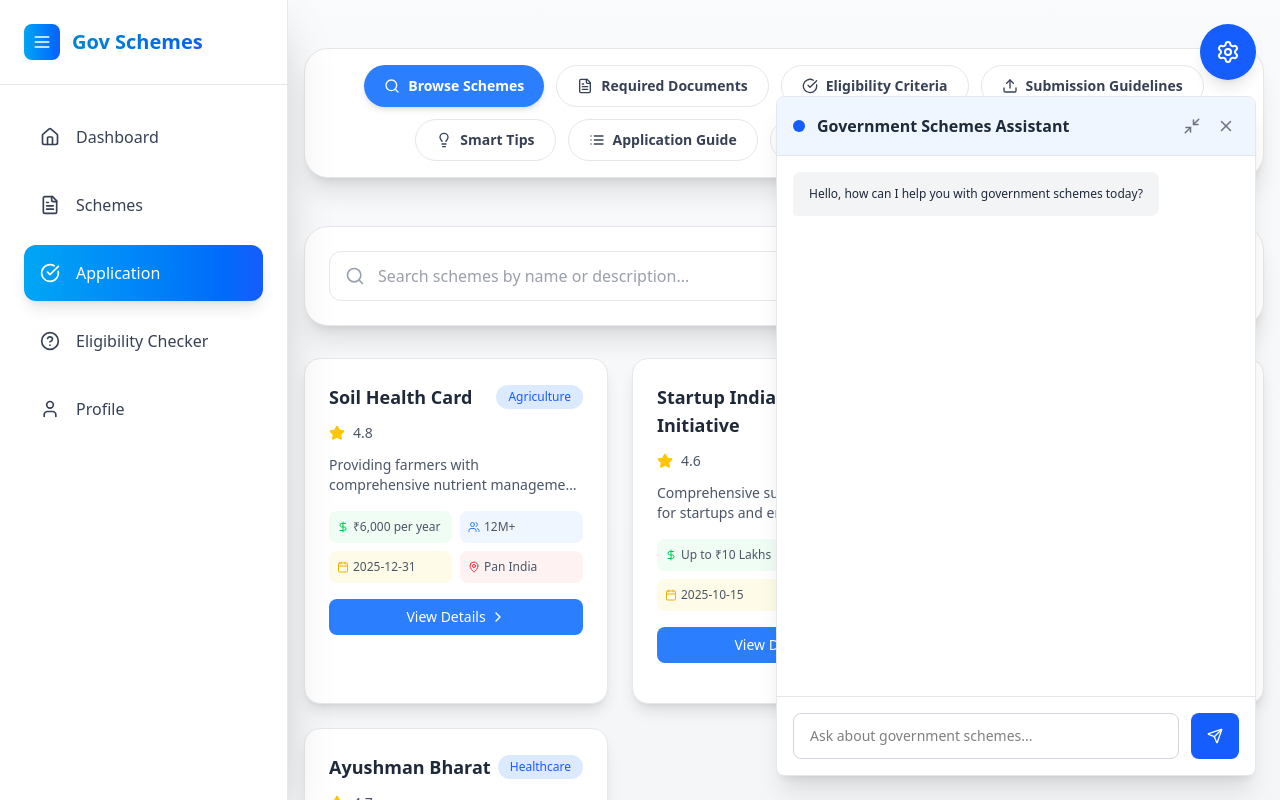
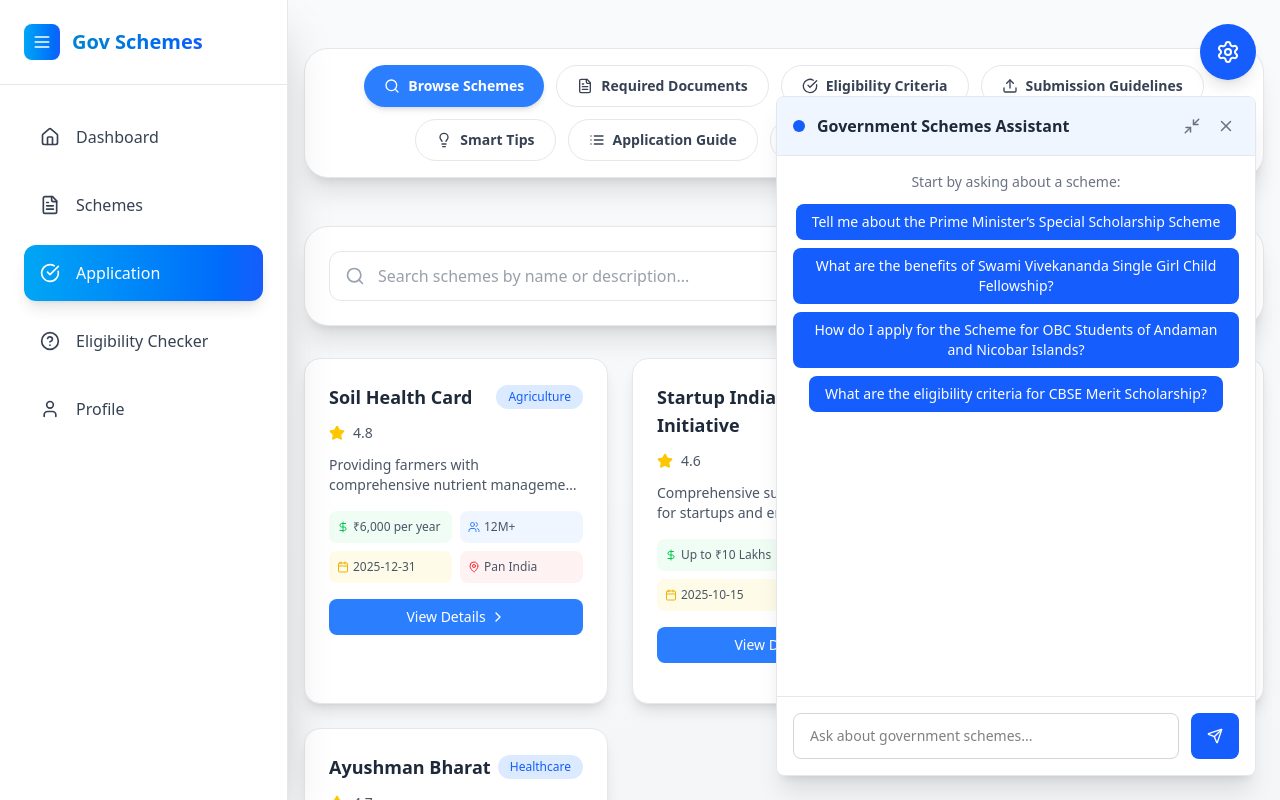
Before and after one commit to kanishkhaa/Mini-Project, a React (Vite) app in the folder frontend/: page /application in a window 1280 px wide. Both pictures are taken after a click on the button 1226 px from the left and 746 px from the top of the page. Built offline with nearby package versions, Linux system fonts and the light colour scheme.

Commit message:
chatbot update

```diff
--- a/frontend/src/components/Chatbot.jsx
+++ b/frontend/src/components/Chatbot.jsx
@@ -90,7 +90,6 @@ const Chatbot = () => {
       <div className={`bg-white rounded-lg shadow-xl border border-gray-200 transition-all duration-300 flex flex-col ${
         isMinimized ? 'w-80 h-16' : 'w-[480px] h-[680px]'
       }`}>
-        {/* Header */}
         <div className="bg-blue-50 border-b border-gray-200 p-4 rounded-t-lg flex items-center justify-between flex-shrink-0">
           <div className="flex items-center space-x-3">
             <div className="w-3 h-3 bg-blue-600 rounded-full"></div>
@@ -114,28 +113,70 @@ const Chatbot = () => {
 
         {!isMinimized && (
           <>
-            {/* Messages */}
             <div className="flex-1 overflow-y-auto p-4 space-y-4 min-h-0">
-              {messages.map((message) => (
+              {messages.length === 1 ? (
+                <div className="text-center text-gray-500 space-y-3">
+                  <p className="text-sm">Start by asking about a scheme:</p>
+                  <div className="flex flex-col items-center space-y-2">
+                    <button
+                      onClick={() => setInputValue('Tell me about the Prime Minister’s Special Scholarship Scheme') && handleSend()}
+                      className="px-4 py-2 rounded-lg text-sm font-medium text-white bg-blue-600 hover:bg-blue-700 transition-colors"
+                    >
+                      Tell me about the Prime Minister’s Special Scholarship Scheme
+                    </button>
+                    <button
+                      onClick={() => setInputValue('What are the benefits of Swami Vivekananda Single Girl Child Fellowship?') && handleSend()}
+                      className="px-4 py-2 rounded-lg text-sm font-medium text-white bg-blue-600 hover:bg-blue-700 transition-colors"
+                    >
+                      What are the benefits of Swami Vivekananda Single Girl Child Fellowship?
+                    </button>
+                    <button
+                      onClick={() => setInputValue('How do I apply for the Scheme for OBC Students of Andaman and Nicobar Islands?') && handleSend()}
+                      className="px-4 py-2 rounded-lg text-sm font-medium text-white bg-blue-600 hover:bg-blue-700 transition-colors"
+                    >
+                      How do I apply for the Scheme for OBC Students of Andaman and Nicobar Islands?
+                    </button>
+                    <button
+                      onClick={() => setInputValue('What are the eligibility criteria for CBSE Merit Scholarship?') && handleSend()}
+                      className="px-4 py-2 rounded-lg text-sm font-medium text-white bg-blue-600 hover:bg-blue-700 transition-colors"
+                    >
+                      What are the eligibility criteria for CBSE Merit Scholarship?
+                    </button>
+                  </div>
+                </div>
+              ) : (
+                messages.map((message) => (
                   <div
                     key={message.id}
                     className={`flex ${message.isBot ? 'justify-start' : 'justify-end'}`}
                   >
                     <div
-                    className={`max-w-sm px-4 py-3 rounded-lg ${
+                      className={`max-w-sm px-4 py-3 rounded-lg whitespace-pre-wrap ${
                         message.isBot
                           ? 'bg-gray-100 text-gray-800 rounded-bl-sm'
                           : 'bg-blue-600 text-white rounded-br-sm'
                       }`}
-                  >
-                    <p className="text-xs leading-relaxed">{message.text}</p>
+                      dangerouslySetInnerHTML={{
+                        __html: message.text
+                          .replace(/^##+\s?/gm, '')
+                          .replace(/🎓\s?Scheme Name: (.*)/g, '<span class="block text-base font-semibold text-blue-800 mb-1">🎓 Scheme Name: $1</span>')
+                          .replace(/(🎯\s?Objectives)/g, '<span class="block font-semibold text-gray-800 mt-3 mb-1">$1</span>')
+                          .replace(/(💰\s?Benefits)/g, '<span class="block font-semibold text-gray-800 mt-3 mb-1">$1</span>')
+                          .replace(/(✅\s?Eligibility Criteria)/g, '<span class="block font-semibold text-gray-800 mt-3 mb-1">$1</span>')
+                          .replace(/(📝\s?Application Process)/g, '<span class="block font-semibold text-gray-800 mt-3 mb-1">$1</span>')
+                          .replace(/(📄\s?Documents Required)/g, '<span class="block font-semibold text-gray-800 mt-3 mb-1">$1</span>')
+                          .replace(/(🔗\s?Official Links)/g, '<span class="block font-semibold text-gray-800 mt-3 mb-1">$1</span>')
+                          .replace(/👉\s?(https?:\/\/[^\s]+)/g, '<a href="$1" target="_blank" class="text-blue-600 underline">$1</a>')
+                          .replace(/^-\s?(.*)/gm, '<li class="list-disc list-inside text-sm text-gray-700">$1</li>')
+                          .replace(/<br>/g, '<br class="mb-1" />')
+                      }}
+                    />
                   </div>
-                </div>
-              ))}
+                ))
+              )}
               <div ref={messagesEndRef} />
             </div>
 
-            {/* Input */}
             <div className="border-t border-gray-200 p-4 flex-shrink-0">
               <div className="flex space-x-3">
                 <input
```
Also changed, not shown: 2 other files (tests, documents, lock files or other folders). Lines whose indentation alone changed are shown as unchanged.
